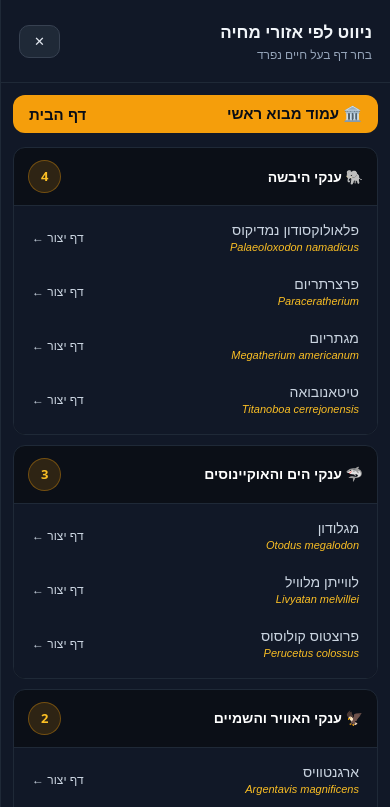
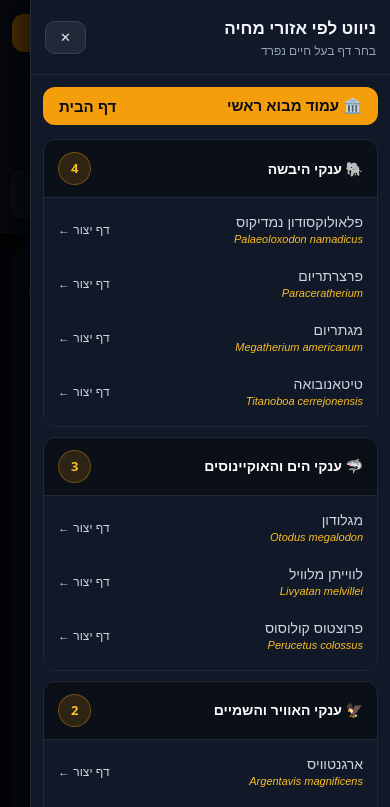
Before and after one commit to rexram987-create/giant-prehistoric-animals, a plain HTML site: page index.html in a window 390 px wide. Both pictures are taken after a click on the button "☰ תפריט יצורים". Shown: the top 807 px of the page. Drawn offline with Linux system fonts and the light colour scheme.

Commit message:
fix: constrain mobile viewport and header overflow

```diff
--- a/css/style.css
+++ b/css/style.css
@@ -49,3 +49,30 @@ footer{background:#111827;border-top:1px solid #1f2937;padding:20px;text-align:c
 body.drawer-open{overflow:hidden}
 @media(max-width:480px){.drawer{width:100vw}.drawer-body{padding:12px}.cat-head{font-size:14px}.nav-item{font-size:14px}}
 @media(prefers-reduced-motion:reduce){.drawer{transition:none}}
+
+/* Keep the document within the mobile viewport */
+html{width:100%;max-width:100%;overflow-x:clip}
+body{width:100%;max-width:100%;min-width:0;overflow-x:clip}
+.header-inner,.brand-group,.header-inner>div,main,.card,.hero-visual,.stat-box{min-width:0}
+.brand-group>div{min-width:0}
+.brand-title,.brand-sub,.card h2,.card p{overflow-wrap:break-word}
+.header-inner{width:100%}
+.drawer{right:0;left:auto;box-sizing:border-box;max-width:100vw}
+.drawer.open{transform:translateX(0)}
+@media(max-width:600px){
+ .site-header{padding:14px 12px}
+ .header-inner{display:flex;flex-direction:column;align-items:stretch;gap:12px}
+ .brand-group{display:flex;flex-direction:column;align-items:stretch;gap:12px}
+ .brand-title{font-size:clamp(19px,5vw,24px);line-height:1.3}
+ .brand-sub{font-size:13px}
+ .header-inner>div:last-child{display:flex;gap:8px;flex-wrap:wrap}
+ .header-inner>div:last-child button{flex:1 1 145px;white-space:normal}
+ main{padding:16px 12px}
+ .card{padding:16px;border-radius:14px}
+ .hero-visual{padding:12px}
+ .scale-bar-wrap{min-width:0;width:100%}
+ .drawer{width:min(360px,100vw);height:100dvh}
+ .drawer-head{padding:14px}
+ .drawer-body{padding:12px}
+ .nav-item{padding:10px 8px}
+}
```
